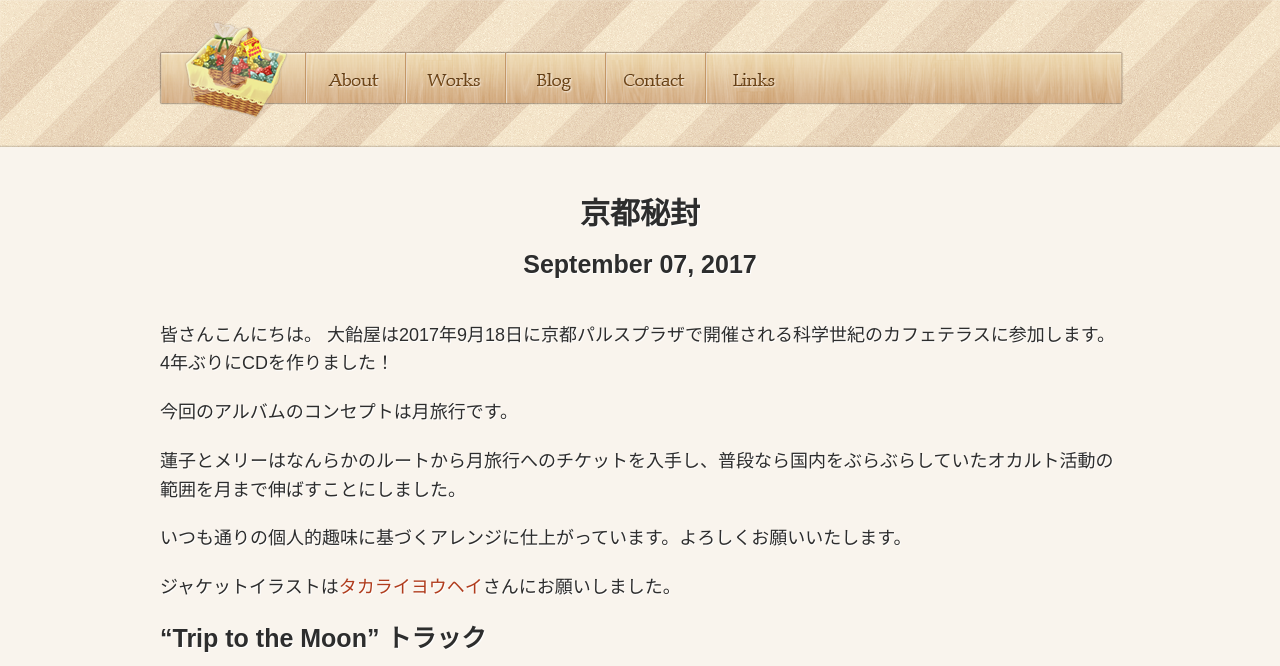
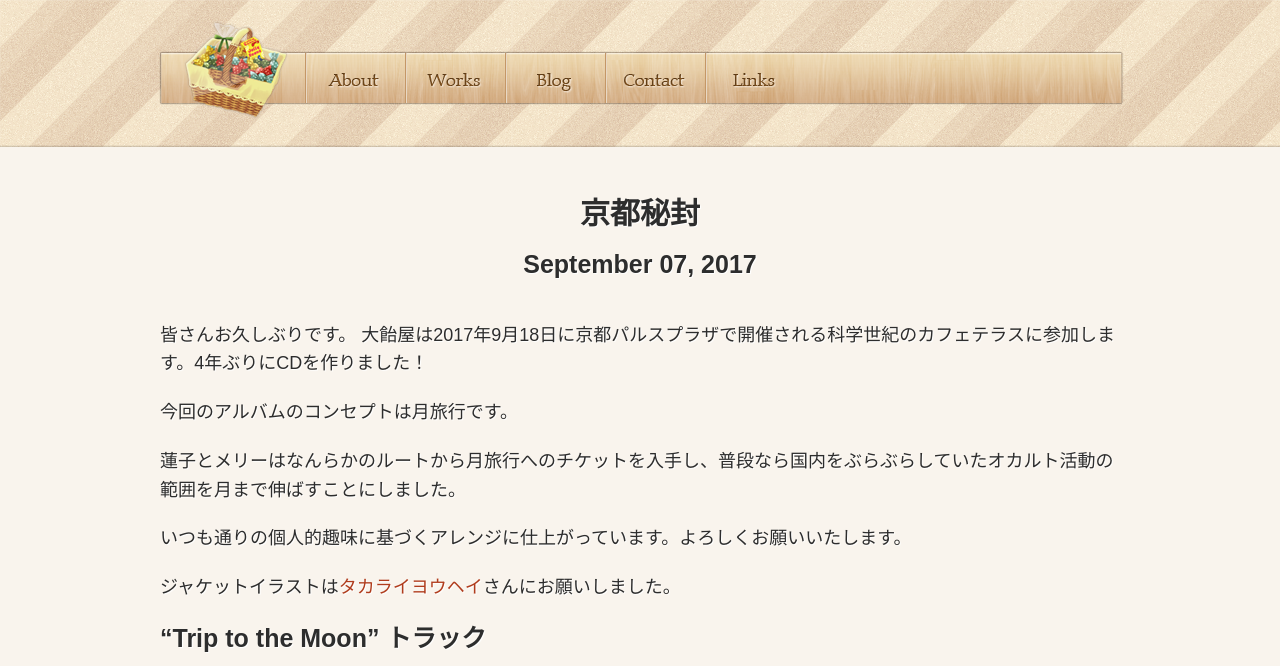
Before and after one commit to oameya/oameya.com, a Jekyll site: the page built from _posts/2017-09-07-kyoto-hifuu.markdown, in a window 1280 px wide and 900 px high, cut to the strip 0-666 px from the top of the window. Built offline with Jekyll 4.4.1, drawn with Linux system fonts in a browser that asks for light colours; nearby versions of some CDN libraries.

Commit message:
Updated Kyoto Hifuu

```diff
--- a/_posts/2017-09-07-kyoto-hifuu.markdown
+++ b/_posts/2017-09-07-kyoto-hifuu.markdown
@@ -3,7 +3,7 @@ title: 京都秘封
 date: 2017-09-07 12:45:00 +09:00
 ---
 
-皆さんこんにちは。
+皆さんお久しぶりです。
 大飴屋は2017年9月18日に京都パルスプラザで開催される科学世紀のカフェテラスに参加します。4年ぶりにCDを作りました！
 
 今回のアルバムのコンセプトは月旅行です。
```
